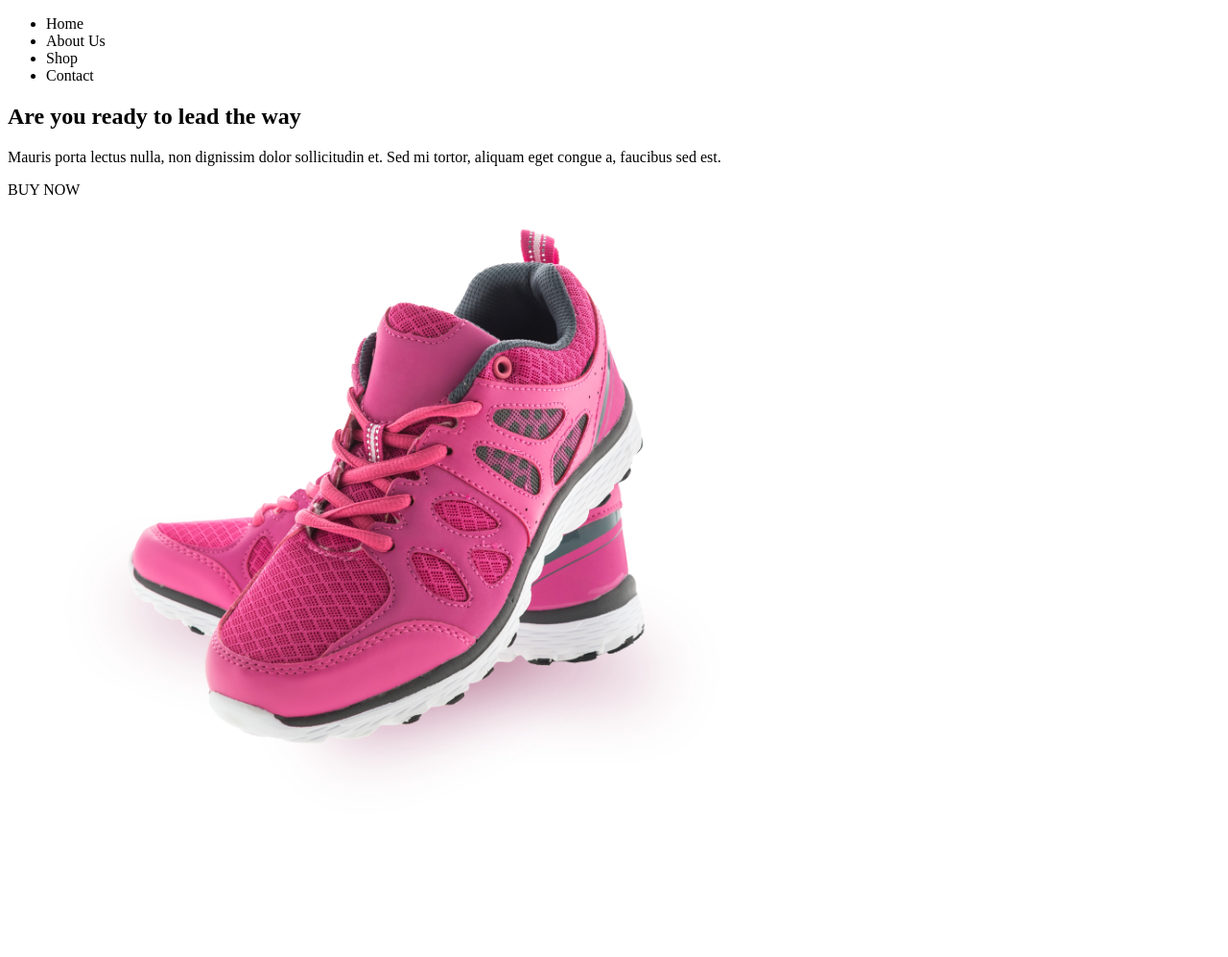
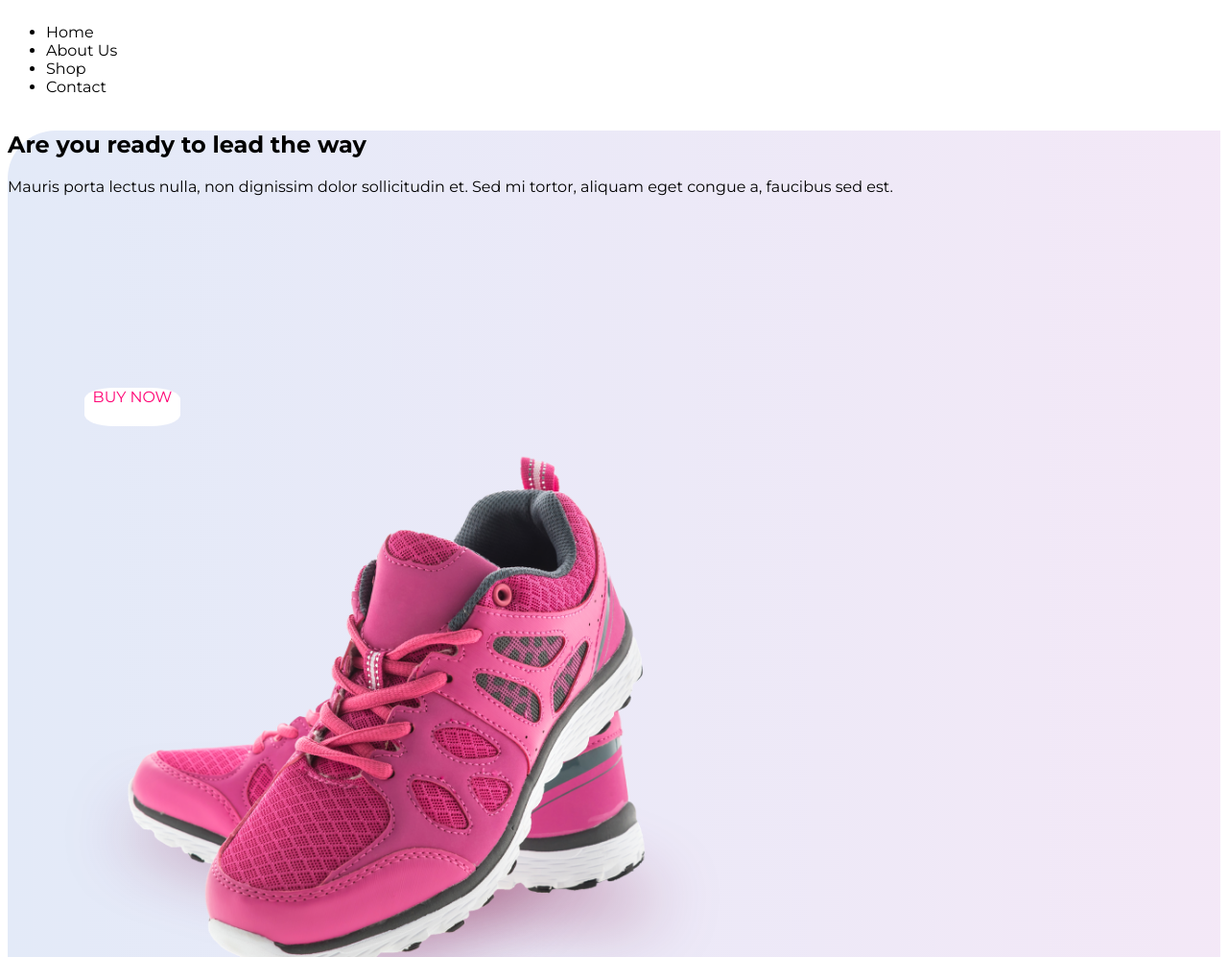
Before and after one commit to Siljesan/petProject, a plain HTML site: page index.html in a window 1280 px wide. Shown: the top 997 px of the page at 96% size. Before the commit the page ends 953 px from the top, so only its background shows below. Drawn offline with Linux system fonts and the light colour scheme.

Commit message:
update all files

```diff
--- a/index.html
+++ b/index.html
@@ -4,22 +4,27 @@
     <meta charset="UTF-8" />
     <meta name="viewport" content="width=device-width, initial-scale=1.0" />
     <meta name="Description" content="Shoes homepage" />
+    <link
+      href="https://fonts.googleapis.com/css2?family=Montserrat:wght@400;700&display=swap"
+      rel="stylesheet"
+    />
+    <link rel="stylesheet" href="style.css" />
     <title>Shoes</title>
   </head>
   <body>
     <header>
-      <nav>
+      <nav class="menu">
         <ul>
-          <li>Home</li>
-          <li>About Us</li>
-          <li>Shop</li>
-          <li>Contact</li>
+          <li class="menu--item">Home</li>
+          <li class="menu--item">About Us</li>
+          <li class="menu--item">Shop</li>
+          <li class="menu--item">Contact</li>
         </ul>
       </nav>
     </header>
     <main>
       <section>
-        <h1>Are you ready to lead the way</h1>
+        <h1>Are you ready to <span class="bold">lead the way</span></h1>
         <p>
           Mauris porta lectus nulla, non dignissim dolor sollicitudin et. Sed mi
           tortor, aliquam eget congue a, faucibus sed est.
--- /dev/null
+++ b/style.css
@@ -0,0 +1,30 @@
+body {
+  font-family: "montserrat", sans-serif;
+}
+.menu {
+  display: inline-block;
+}
+.menu--item {
+  display: inline block;
+}
+main {
+  background-image: url(img/Rectangle\ 1.png);
+}
+h1 {
+  font-style: thin;
+}
+.bold {
+  font-style: bold;
+}
+.cta {
+  border: white;
+  background-color: white;
+  color: #ff0073;
+  margin-top: 200px;
+  margin-left: 80px;
+  margin-right: 1300px;
+  height: 40px;
+  width: 100px;
+  text-align: center;
+  border-radius: 30%;
+}
```
